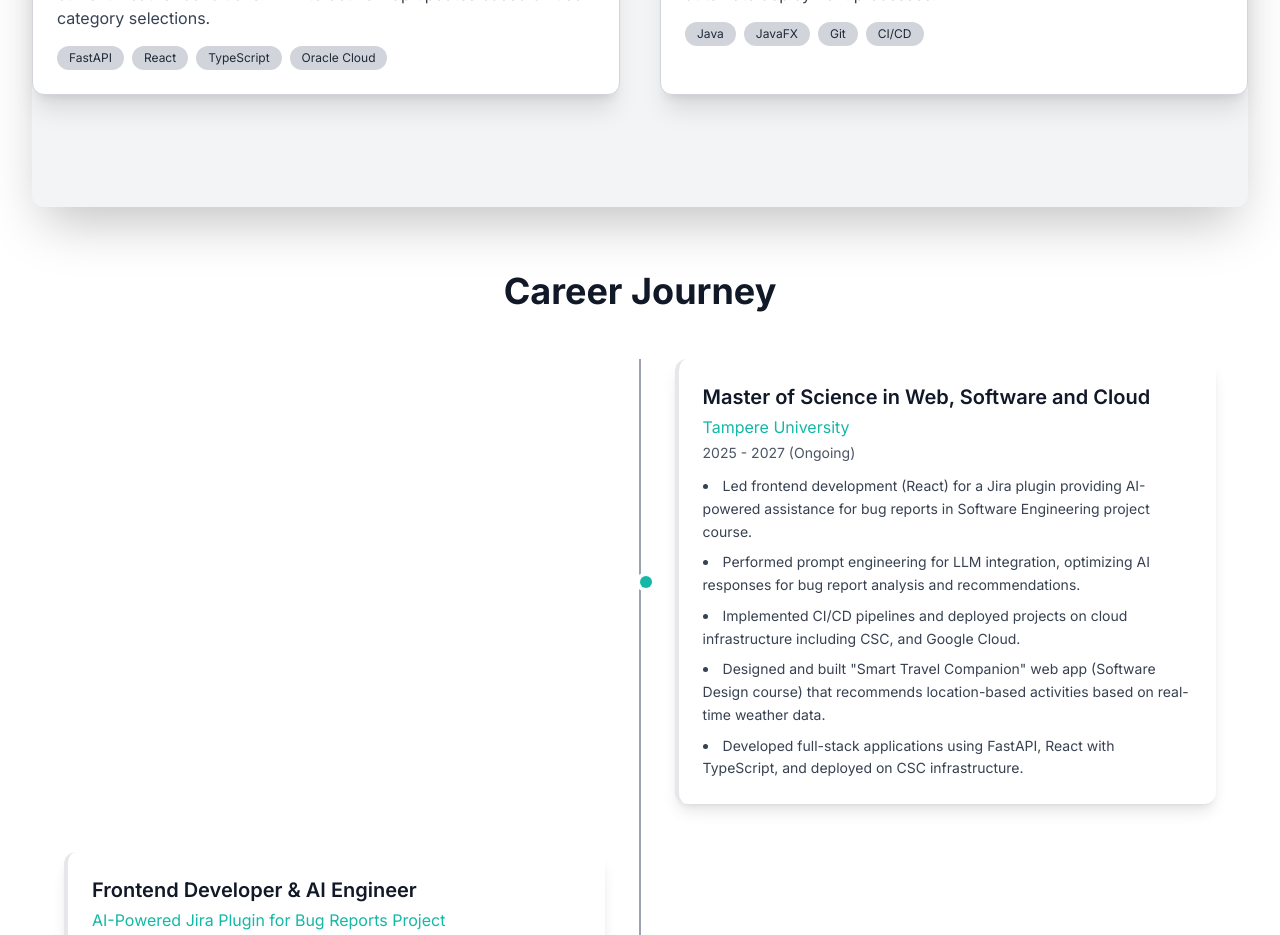
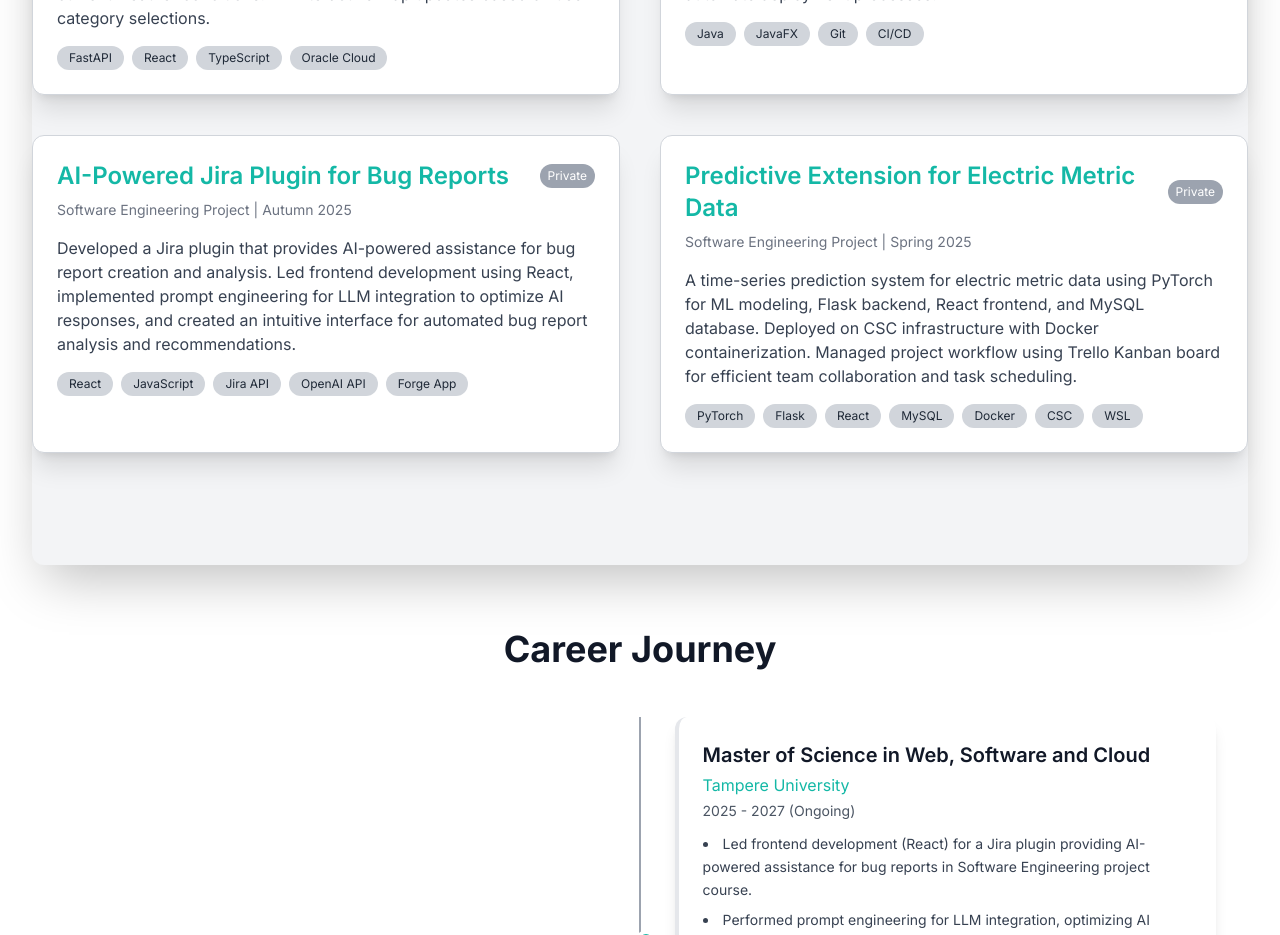
Before and after one commit to pasiones/portfolio, a React (Vite) app: page / in a window 1280 px wide. Shown: the part 3460-4395 px from the top of the page. Built offline with nearby package versions, Linux system fonts and the light colour scheme.

Commit message:
add info

```diff
--- a/src/constants/data.js
+++ b/src/constants/data.js
@@ -87,6 +87,26 @@ export const PROJECTS_DATA = [
             'automate deployment processes.',
         tags: ['Java', 'JavaFX', 'Git', 'CI/CD'],
         link: 'https://github.com/pasiones/Java-Weather-App'
+    },
+    {
+        title: 'AI-Powered Jira Plugin for Bug Reports',
+        period: 'Software Engineering Project | Autumn 2025',
+        description:
+            'Developed a Jira plugin that provides AI-powered assistance for bug report creation and analysis. ' +
+            'Led frontend development using React, implemented prompt engineering for LLM integration to optimize ' +
+            'AI responses, and created an intuitive interface for automated bug report analysis and recommendations.',
+        tags: ['React', 'JavaScript', 'Jira API', 'OpenAI API', 'Forge App'],
+        isPrivate: true
+    },
+        {
+        title: 'Predictive Extension for Electric Metric Data',
+        period: 'Software Engineering Project | Spring 2025',
+        description:
+            'A time-series prediction system for electric metric data using PyTorch for ML modeling, Flask backend, ' +
+            'React frontend, and MySQL database. Deployed on CSC infrastructure with Docker containerization. ' +
+            'Managed project workflow using Trello Kanban board for efficient team collaboration and task scheduling.',
+        tags: ['PyTorch', 'Flask', 'React', 'MySQL', 'Docker', 'CSC', 'WSL'],
+        isPrivate: true
     }
 ];
 
```
